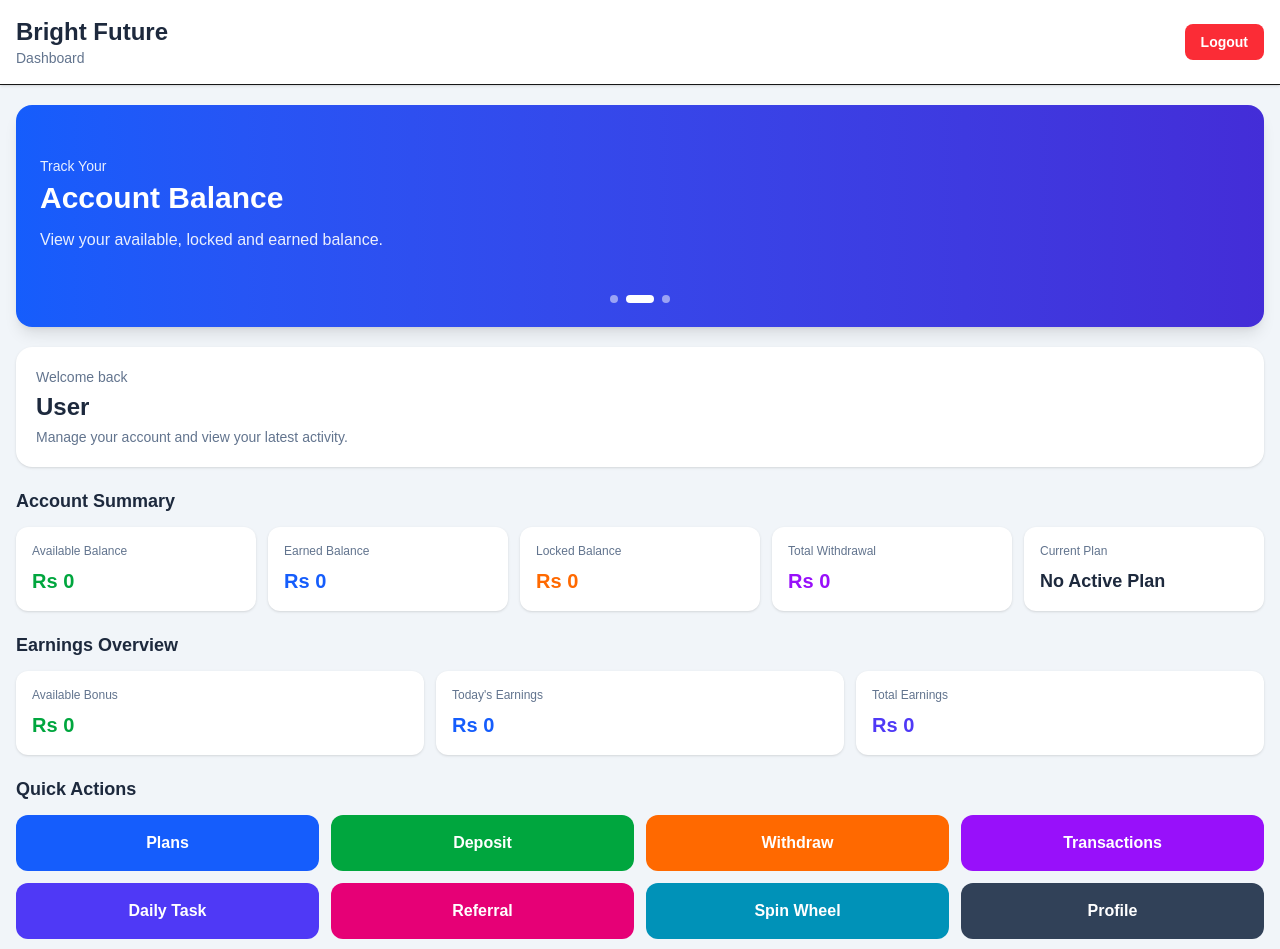
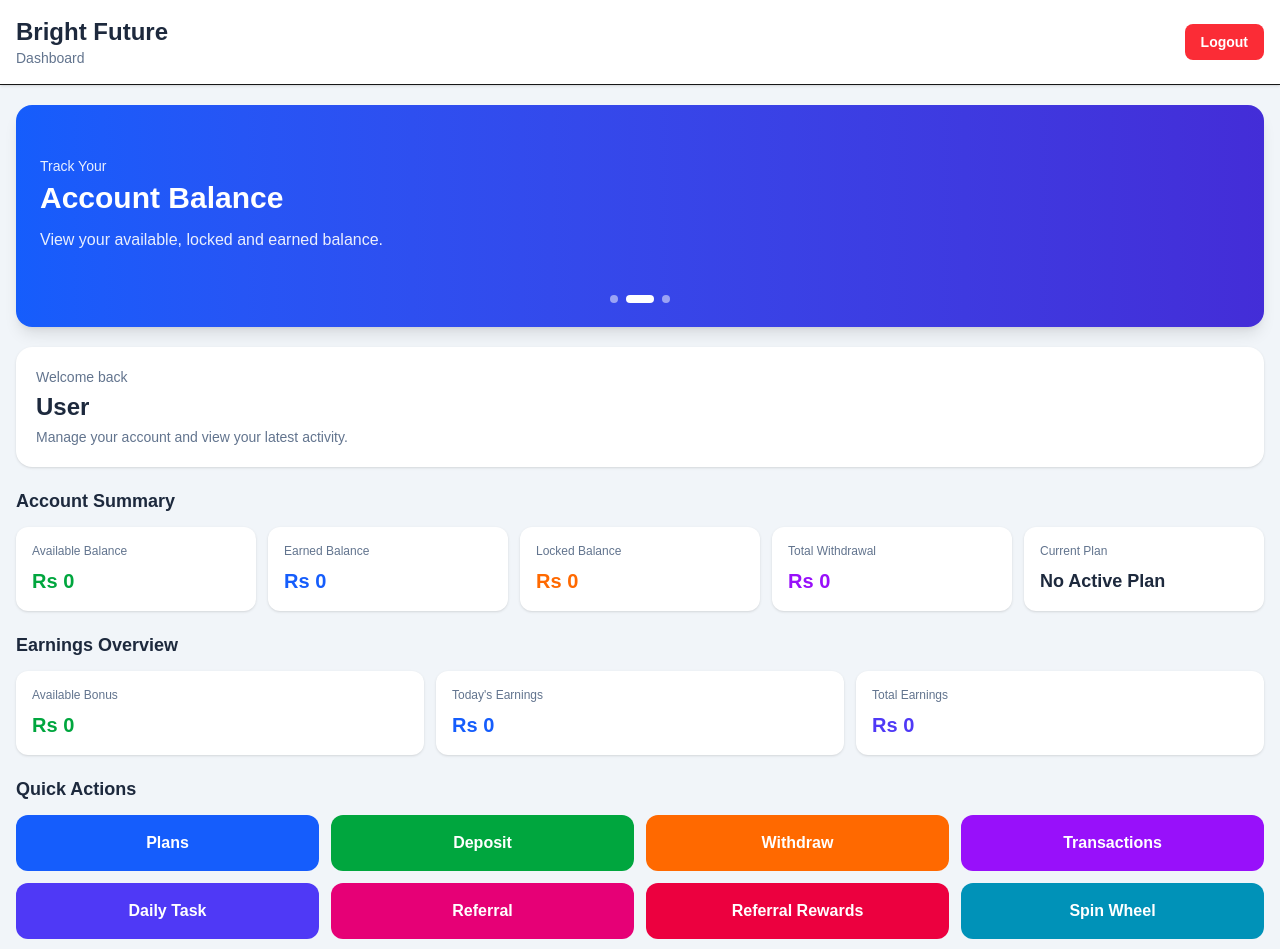
Before and after one commit to balochkhan788/bright-future, a Next.js app: page /dashboard in a window 1280 px wide. Shown: the top 949 px of the page. Built offline with nearby package versions, Linux system fonts and the light colour scheme; no server answers.

Commit message:
Add referral rewards button

```diff
--- a/app/dashboard/page.tsx
+++ b/app/dashboard/page.tsx
@@ -192,7 +192,6 @@ export default function Dashboard() {
       </header>
 
       <div className="max-w-7xl mx-auto px-4 py-5 space-y-5">
-
         {/* Slideshow */}
         <section className="bg-gradient-to-r from-blue-600 to-indigo-700 text-white rounded-2xl p-6 shadow-lg">
           <div className="min-h-[150px] flex flex-col justify-center">
@@ -245,7 +244,6 @@ export default function Dashboard() {
           </h2>
 
           <div className="grid grid-cols-2 lg:grid-cols-5 gap-3">
-
             <div className="bg-white rounded-xl shadow p-4">
               <p className="text-xs text-slate-500">
                 Available Balance
@@ -290,7 +288,6 @@ export default function Dashboard() {
                 {planName}
               </p>
             </div>
-
           </div>
         </section>
 
@@ -301,7 +298,6 @@ export default function Dashboard() {
           </h2>
 
           <div className="grid grid-cols-2 md:grid-cols-3 gap-3">
-
             <div className="bg-white rounded-xl shadow p-4">
               <p className="text-xs text-slate-500">
                 Available Bonus
@@ -328,7 +324,6 @@ export default function Dashboard() {
                 Rs {totalEarnings.toLocaleString()}
               </p>
             </div>
-
           </div>
         </section>
 
@@ -339,7 +334,6 @@ export default function Dashboard() {
           </h2>
 
           <div className="grid grid-cols-2 lg:grid-cols-4 gap-3">
-
             <Link
               href="/plans"
               className="bg-blue-600 text-white rounded-xl p-4 text-center font-semibold"
@@ -383,6 +377,13 @@ export default function Dashboard() {
             </Link>
 
             <Link
+              href="/referral"
+              className="bg-rose-600 text-white rounded-xl p-4 text-center font-semibold"
+            >
+              Referral Rewards
+            </Link>
+
+            <Link
               href="/spin-wheel"
               className="bg-cyan-600 text-white rounded-xl p-4 text-center font-semibold"
             >
@@ -395,7 +396,6 @@ export default function Dashboard() {
             >
               Profile
             </Link>
-
           </div>
         </section>
 
@@ -444,7 +444,6 @@ export default function Dashboard() {
             information regularly.
           </p>
         </section>
-
       </div>
     </main>
   );
```
